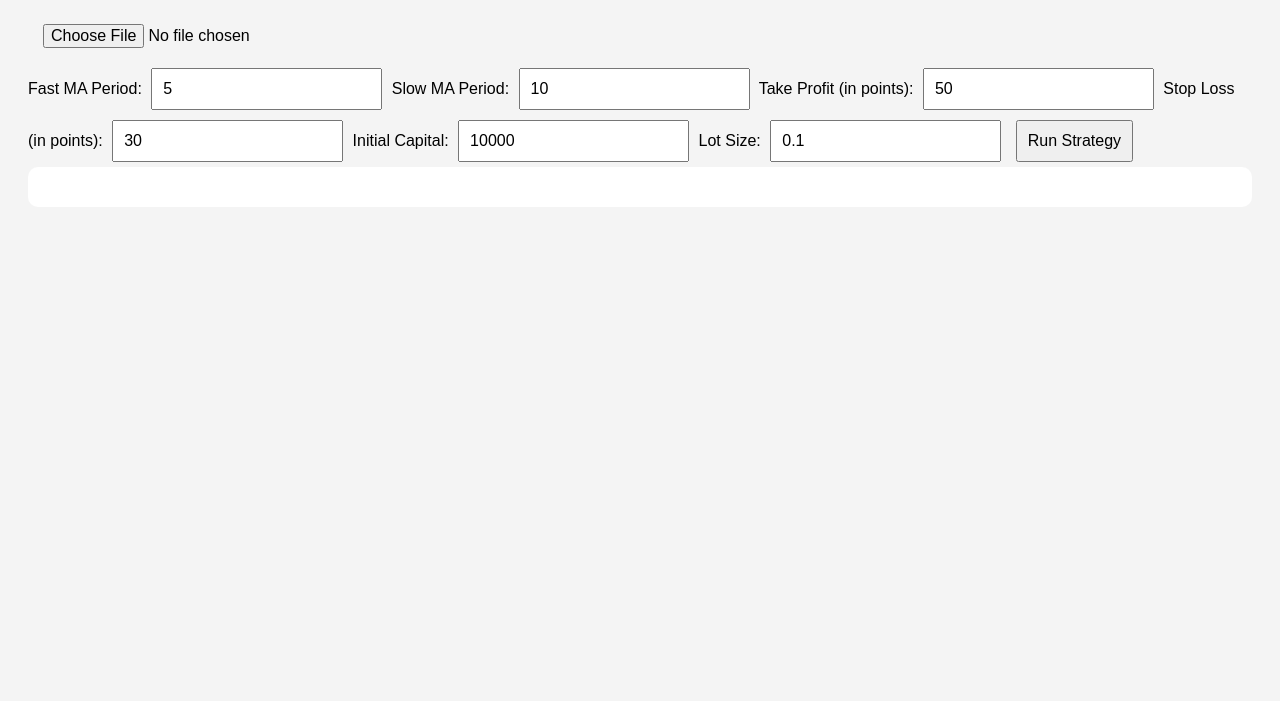
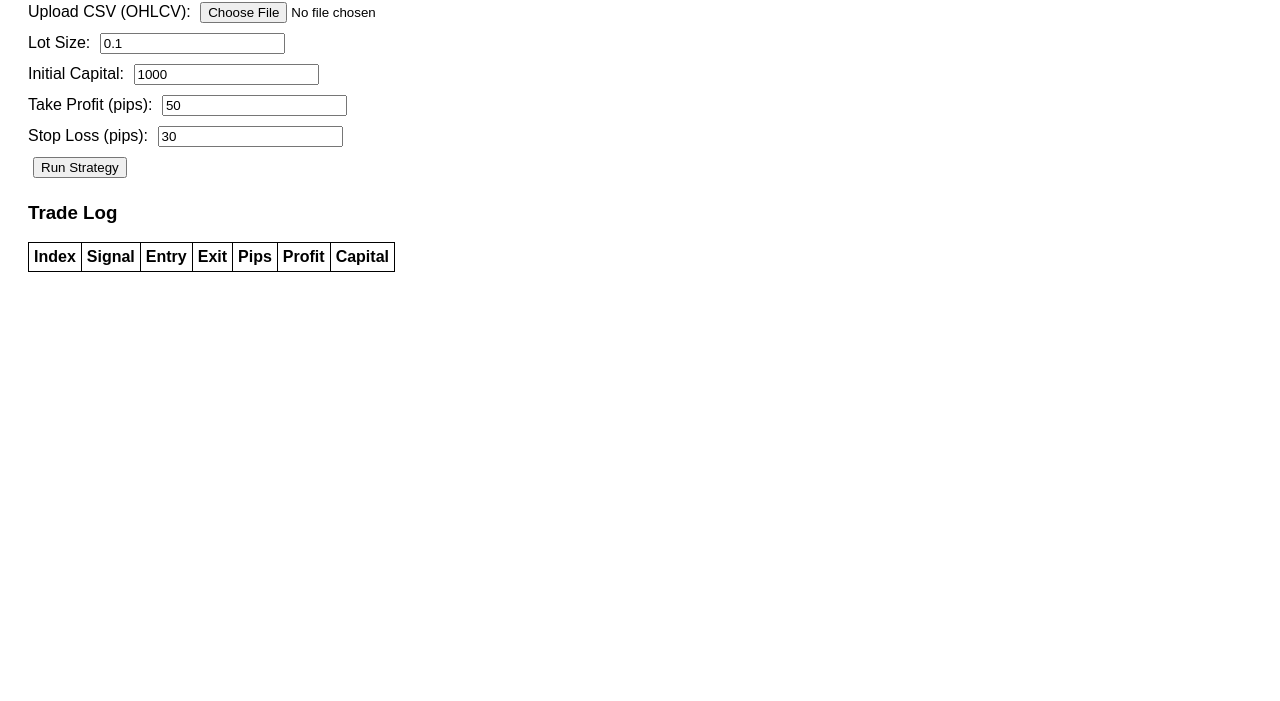
Before and after one commit to kisdan23/Tester, a plain HTML site: page Macrossover.html in a window 1280 px wide. Shown: the part 99-800 px from the top of the page. Drawn offline with nearby package versions, Linux system fonts and the light colour scheme.

Commit message:
Update Macrossover.html

```diff
--- a/Macrossover.html
+++ b/Macrossover.html
@@ -1,140 +1,161 @@
-<!DOCTYPE html><html lang="en">
+<!DOCTYPE html>
+<html lang="en">
 <head>
   <meta charset="UTF-8" />
-  <meta name="viewport" content="width=device-width, initial-scale=1.0" />
+  <meta name="viewport" content="width=device-width, initial-scale=1.0"/>
   <title>MA Crossover Strategy Tester</title>
-  <script src="https://cdn.jsdelivr.net/npm/chart.js"></script>
   <style>
-    body { font-family: Arial, sans-serif; padding: 20px; background: #f4f4f4; }
-    h1 { color: #333; }
-    input, button { margin: 5px; padding: 10px; font-size: 1em; }
-    table { width: 100%; border-collapse: collapse; margin-top: 20px; }
-    th, td { border: 1px solid #ccc; padding: 8px; text-align: center; }
-    #results { background: #fff; padding: 20px; border-radius: 10px; }
+    body { font-family: Arial; padding: 20px; }
+    input, button { margin: 5px; }
+    table, th, td { border: 1px solid black; border-collapse: collapse; padding: 5px; }
   </style>
 </head>
 <body>
-  <h1>MA Crossover Strategy Tester</h1>
-  <input type="file" id="csvFile" accept=".csv" />
-  <br />
-  Fast MA Period: <input type="number" id="fastMA" value="5" />
-  Slow MA Period: <input type="number" id="slowMA" value="10" />
-  Take Profit (in points): <input type="number" id="tp" value="50" />
-  Stop Loss (in points): <input type="number" id="sl" value="30" />
-  Initial Capital: <input type="number" id="capital" value="10000" />
-  Lot Size: <input type="number" id="lotSize" value="0.1" step="0.01" />
-  <button onclick="runStrategy()">Run Strategy</button>  <div id="results"></div>  <script>
-    function parseCSV(text) {
-      const rows = text.trim().split('\n');
-      const headers = rows.shift().split(',');
-      return rows.map(row => {
-        const values = row.split(',');
-        return Object.fromEntries(values.map((v, i) => [headers[i], parseFloat(v)]));
-      });
-    }
+  <h2>Moving Average Crossover Backtester</h2>
 
-    function calcMA(data, period, key) {
-      return data.map((_, i) => {
-        if (i < period - 1) return null;
-        const slice = data.slice(i - period + 1, i + 1);
-        const sum = slice.reduce((acc, d) => acc + d[key], 0);
-        return sum / period;
-      });
+  <label for="csvFile">Upload CSV (OHLCV):</label>
+  <input type="file" id="csvFile" accept=".csv"><br>
+
+  <label for="lotSize">Lot Size:</label>
+  <input type="number" id="lotSize" value="0.1" step="0.01"><br>
+
+  <label for="initialCapital">Initial Capital:</label>
+  <input type="number" id="initialCapital" value="1000"><br>
+
+  <label for="tp">Take Profit (pips):</label>
+  <input type="number" id="tp" value="50"><br>
+
+  <label for="sl">Stop Loss (pips):</label>
+  <input type="number" id="sl" value="30"><br>
+
+  <button onclick="runStrategy()">Run Strategy</button>
+
+  <h3>Trade Log</h3>
+  <table id="tradeLog">
+    <thead>
+      <tr>
+        <th>Index</th>
+        <th>Signal</th>
+        <th>Entry</th>
+        <th>Exit</th>
+        <th>Pips</th>
+        <th>Profit</th>
+        <th>Capital</th>
+      </tr>
+    </thead>
+    <tbody></tbody>
+  </table>
+
+  <script>
+    let csvData = [];
+
+    document.getElementById('csvFile').addEventListener('change', function (e) {
+      const reader = new FileReader();
+      reader.onload = function () {
+        const lines = reader.result.split('\n').slice(1);
+        csvData = lines.map(line => {
+          const [time, open, high, low, close] = line.split(',');
+          return {
+            time,
+            open: parseFloat(open),
+            high: parseFloat(high),
+            low: parseFloat(low),
+            close: parseFloat(close)
+          };
+        }).filter(row => !isNaN(row.close));
+        alert("CSV loaded with " + csvData.length + " rows.");
+      };
+      reader.readAsText(e.target.files[0]);
+    });
+
+    function SMA(data, index, period) {
+      if (index < period - 1) return null;
+      let sum = 0;
+      for (let i = 0; i < period; i++) {
+        sum += data[index - i].close;
+      }
+      return sum / period;
     }
 
     function runStrategy() {
-      const file = document.getElementById('csvFile').files[0];
-      if (!file) return alert("Please upload a CSV file.");
+      const tp = parseFloat(document.getElementById('tp').value);
+      const sl = parseFloat(document.getElementById('sl').value);
+      const lotSize = parseFloat(document.getElementById('lotSize').value) || 0.1;
+      let capital = parseFloat(document.getElementById('initialCapital').value) || 1000;
+      const pipValue = 1; // Simplified: 1 pip = $1 per 1 lot
 
-      const fastPeriod = parseInt(document.getElementById('fastMA').value);
-      const slowPeriod = parseInt(document.getElementById('slowMA').value);
-      const tp = parseInt(document.getElementById('tp').value);
-      const sl = parseInt(document.getElementById('sl').value);
-      let capital = parseFloat(document.getElementById('capital').value);
-      const lotSize = parseFloat(document.getElementById('lotSize').value);
+      const shortMA = 5;
+      const longMA = 10;
 
-      const reader = new FileReader();
-      reader.onload = e => {
-        const data = parseCSV(e.target.result);
-        const closes = data.map(d => d.Close);
-        const fastMA = calcMA(data, fastPeriod, 'Close');
-        const slowMA = calcMA(data, slowPeriod, 'Close');
+      const tableBody = document.querySelector("#tradeLog tbody");
+      tableBody.innerHTML = "";
 
-        let trades = [];
-        let position = null;
+      for (let i = longMA; i < csvData.length - 1; i++) {
+        const prevShort = SMA(csvData, i - 1, shortMA);
+        const prevLong = SMA(csvData, i - 1, longMA);
+        const currentShort = SMA(csvData, i, shortMA);
+        const currentLong = SMA(csvData, i, longMA);
 
-        for (let i = 1; i < data.length; i++) {
-          const prevFast = fastMA[i - 1];
-          const prevSlow = slowMA[i - 1];
-          const currFast = fastMA[i];
-          const currSlow = slowMA[i];
-          if (prevFast === null || prevSlow === null || currFast === null || currSlow === null) continue;
+        if (prevShort && prevLong && currentShort && currentLong) {
+          let signal = null;
+          if (prevShort < prevLong && currentShort > currentLong) signal = "Buy";
+          if (prevShort > prevLong && currentShort < currentLong) signal = "Sell";
 
-          const entry = data[i].Close;
-          const timestamp = data[i].Time;
+          if (signal) {
+            const entry = csvData[i + 1].open;
+            let exit = entry;
+            let pips = 0;
+            let hitTP = false;
 
-          if (!position) {
-            if (prevFast < prevSlow && currFast > currSlow) {
-              position = { type: 'Buy', entry, timestamp };
-            } else if (prevFast > prevSlow && currFast < currSlow) {
-              position = { type: 'Sell', entry, timestamp };
-            }
-          } else {
-            let exit = null, profit = 0;
-            if (position.type === 'Buy') {
-              if (data[i].High >= position.entry + tp) {
-                exit = position.entry + tp;
-                profit = tp * lotSize;
-              } else if (data[i].Low <= position.entry - sl) {
-                exit = position.entry - sl;
-                profit = -sl * lotSize;
+            for (let j = i + 1; j < csvData.length; j++) {
+              const high = csvData[j].high;
+              const low = csvData[j].low;
+
+              if (signal === "Buy") {
+                if (high >= entry + tp * 0.0001) {
+                  exit = entry + tp * 0.0001;
+                  pips = tp;
+                  hitTP = true;
+                  break;
+                } else if (low <= entry - sl * 0.0001) {
+                  exit = entry - sl * 0.0001;
+                  pips = -sl;
+                  break;
+                }
               }
-            } else {
-              if (data[i].Low <= position.entry - tp) {
-                exit = position.entry - tp;
-                profit = tp * lotSize;
-              } else if (data[i].High >= position.entry + sl) {
-                exit = position.entry + sl;
-                profit = -sl * lotSize;
+
+              if (signal === "Sell") {
+                if (low <= entry - tp * 0.0001) {
+                  exit = entry - tp * 0.0001;
+                  pips = tp;
+                  hitTP = true;
+                  break;
+                } else if (high >= entry + sl * 0.0001) {
+                  exit = entry + sl * 0.0001;
+                  pips = -sl;
+                  break;
+                }
               }
             }
-            if (exit !== null) {
-              capital += profit;
-              trades.push({
-                ...position,
-                exit,
-                exitTime: timestamp,
-                profit,
-                capital: capital.toFixed(2)
-              });
-              position = null;
-            }
+
+            const profit = lotSize * pips * pipValue;
+            capital += profit;
+
+            const row = document.createElement("tr");
+            row.innerHTML = `
+              <td>${i}</td>
+              <td>${signal}</td>
+              <td>${entry.toFixed(5)}</td>
+              <td>${exit.toFixed(5)}</td>
+              <td>${pips}</td>
+              <td>${profit.toFixed(2)}</td>
+              <td>${capital.toFixed(2)}</td>
+            `;
+            tableBody.appendChild(row);
           }
         }
-
-        document.getElementById('results').innerHTML = `
-          <h3>Final Capital: $${capital.toFixed(2)}</h3>
-          <table>
-            <thead>
-              <tr><th>Type</th><th>Entry</th><th>Exit</th><th>Profit</th><th>Capital</th><th>Entry Time</th><th>Exit Time</th></tr>
-            </thead>
-            <tbody>
-              ${trades.map(t => `
-                <tr>
-                  <td>${t.type}</td>
-                  <td>${t.entry}</td>
-                  <td>${t.exit}</td>
-                  <td>${t.profit.toFixed(2)}</td>
-                  <td>${t.capital}</td>
-                  <td>${t.timestamp}</td>
-                  <td>${t.exitTime}</td>
-                </tr>
-              `).join('')}
-            </tbody>
-          </table>
-        `;
-      };
-      reader.readAsText(file);
+      }
     }
-  </script></body>
+  </script>
+</body>
 </html>
```
